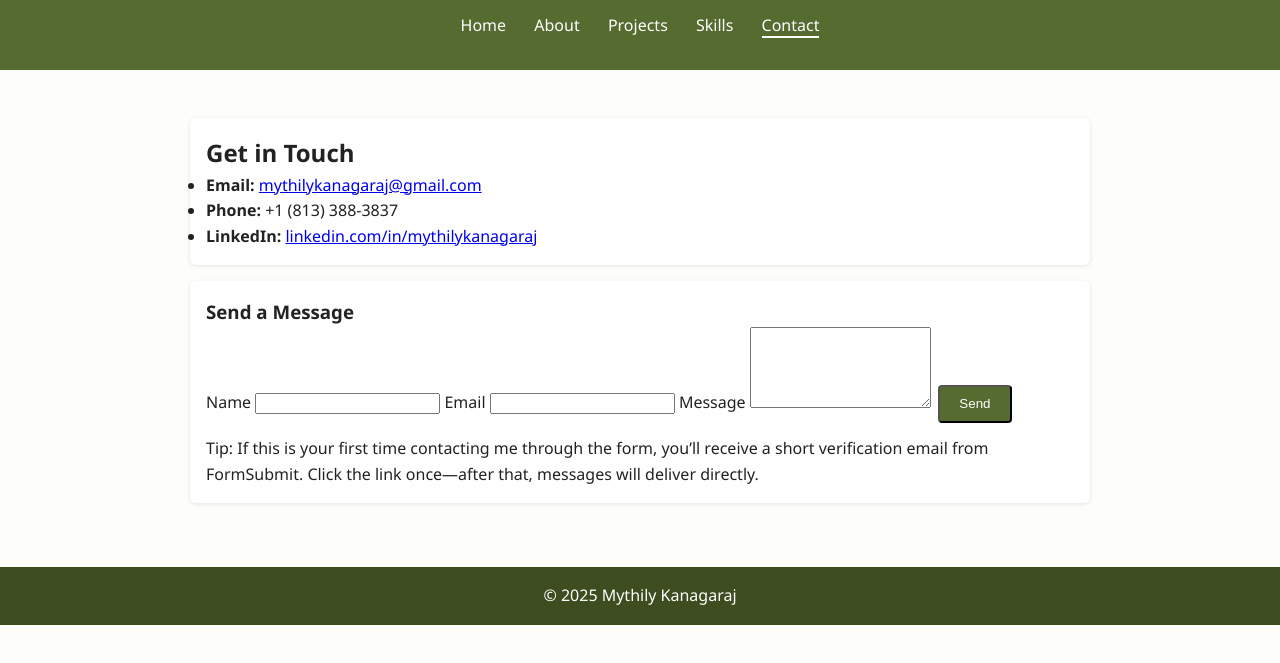
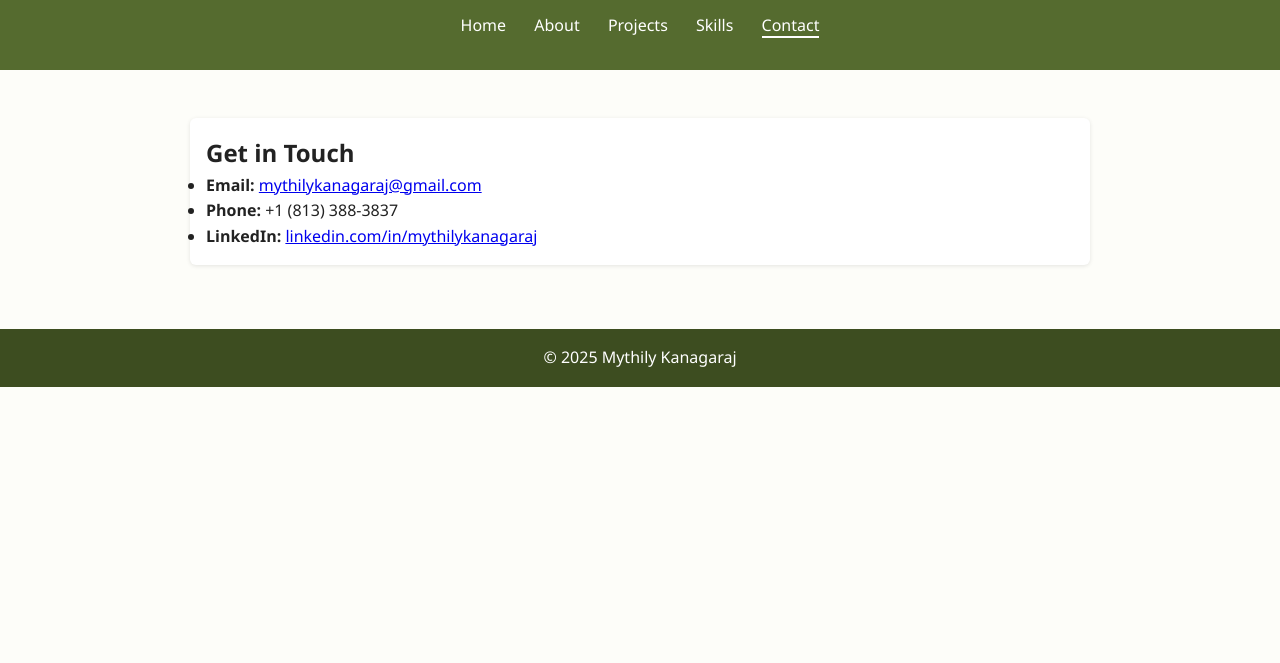
Before and after one commit to Mythily2110/portfolio-U15860523, a plain HTML site: page contact.html in a window 1280 px wide. Shown: the part 129-792 px from the top of the page. Drawn offline with Linux system fonts and the light colour scheme.

Commit message:
Update contact.html

```diff
--- a/contact.html
+++ b/contact.html
@@ -35,42 +35,6 @@
       </ul>
     </section>
 
-    <!-- Working form via FormSubmit (no account required) -->
-    <section class="card">
-      <h3>Send a Message</h3>
-
-      <!--
-        How it works:
-        - This posts to FormSubmit which emails the message to you.
-        - The first time you submit, FormSubmit emails you a verification link.
-        - After you verify once, future submissions go straight to your inbox.
-      -->
-      <form action="https://formsubmit.co/mythilykanagaraj@gmail.com" method="POST" class="contact-form">
-        <!-- FormSubmit options (hidden) -->
-        <input type="hidden" name="_subject" value="Portfolio Contact — Mythily Kanagaraj">
-        <input type="hidden" name="_captcha" value="false">
-        <input type="hidden" name="_template" value="table">
-        <!-- After submit, go to a local thank-you page -->
-        <input type="hidden" name="_next" value="thanks.html">
-
-        <label for="name">Name</label>
-        <input type="text" name="name" id="name" required>
-
-        <label for="email">Email</label>
-        <input type="email" name="email" id="email" required>
-
-        <label for="message">Message</label>
-        <textarea name="message" id="message" rows="5" required></textarea>
-
-        <button type="submit" class="btn">Send</button>
-      </form>
-
-      <p class="muted" style="margin-top:10px;">
-        Tip: If this is your first time contacting me through the form, you’ll receive a short verification email from FormSubmit.
-        Click the link once—after that, messages will deliver directly.
-      </p>
-    </section>
-
   </main>
 
   <!-- Footer -->
```
